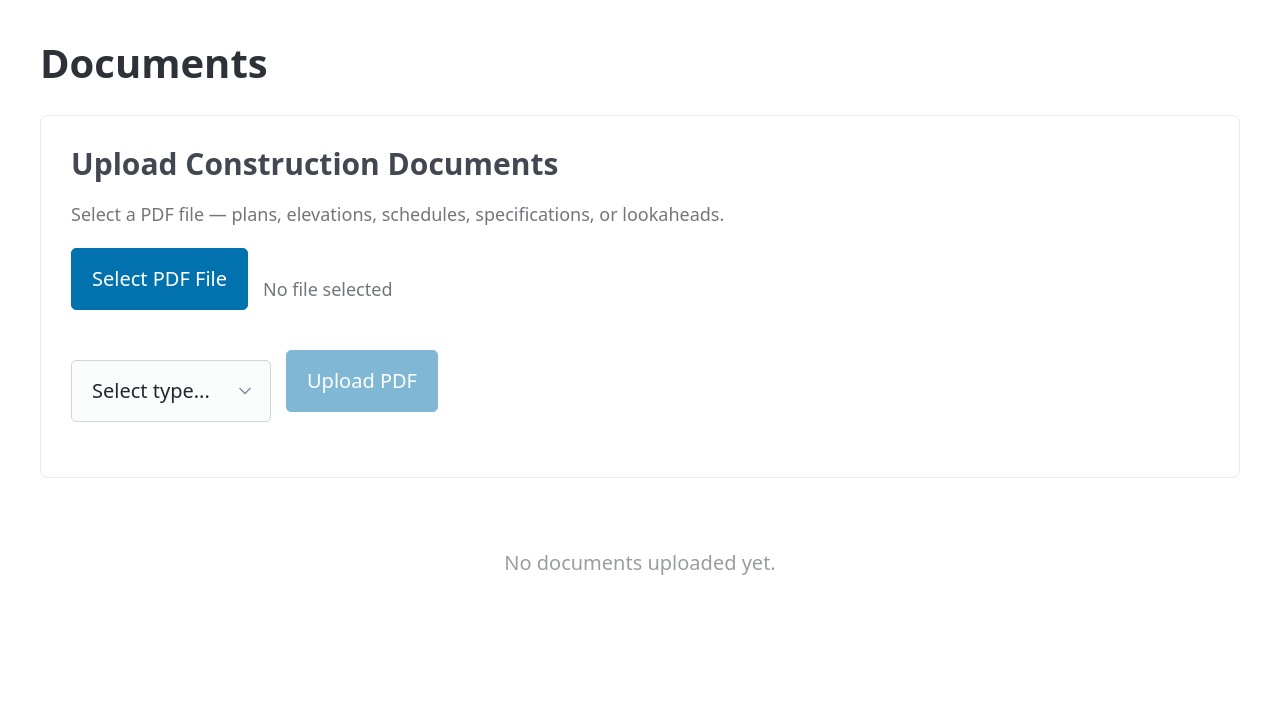
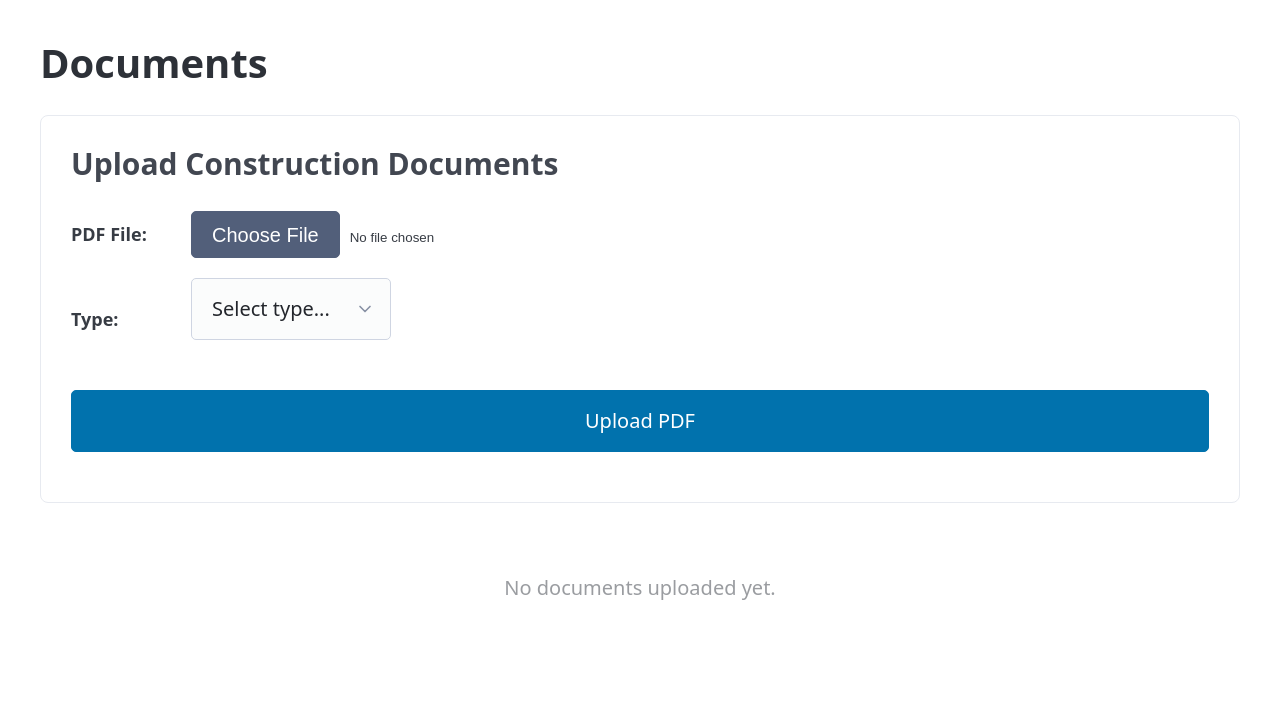
Before and after one commit to oodaooda/frontier, a FastAPI app: page /documents in a window 1280 px wide; the page is wider, and only the part inside the window is pictured. Shown: the part 104-807 px from the top of that part. Before the commit the page ends 679 px from the top of that part, so only its background shows below. Run offline with FastAPI, Linux system fonts and the light colour scheme; data that the repository does not hold is empty; some libraries are stand-ins or nearby versions.

Commit message:
Fix upload: reset all CSS on file input with all:revert
Pico CSS was overriding the native file input behavior.
Using style='all:revert' to strip all framework CSS from the
file input element, restoring browser-native appearance and
click handling. Also switched back to native form submission.

Co-Authored-By: Claude Opus 4.6 (1M context) <noreply@anthropic.com>

```diff
--- a/src/frontier/templates/documents.html
+++ b/src/frontier/templates/documents.html
@@ -7,19 +7,24 @@
     <h1>Documents</h1>
 </div>
 
-<div id="upload-section" style="border:1px solid var(--pico-muted-border-color); border-radius:8px; padding:1.5rem; margin-bottom:1.5rem;">
+<!-- Upload form using native form submission - no JS, no tricks -->
+<iframe name="upload-target" style="display:none;"></iframe>
+<div style="border:1px solid var(--pico-muted-border-color); border-radius:8px; padding:1.5rem; margin-bottom:1.5rem;">
     <h3 style="margin-top:0;">Upload Construction Documents</h3>
-    <p style="font-size:0.9rem; opacity:0.7;">Select a PDF file — plans, elevations, schedules, specifications, or lookaheads.</p>
-
-    <div style="display:flex; gap:0.75rem; align-items:center; flex-wrap:wrap; margin-bottom:1rem;">
-        <button type="button" id="pick-file-btn" onclick="document.getElementById('hidden-file').click();">
-            Select PDF File
-        </button>
-        <span id="file-name" style="font-size:0.9rem; opacity:0.7;">No file selected</span>
-    </div>
-
-    <div style="display:flex; gap:0.75rem; align-items:center; flex-wrap:wrap;">
-        <select id="upload-doc-type" style="width:200px; margin:0;">
+    <form id="upload-form" action="/documents/upload" method="post" enctype="multipart/form-data">
+        <table style="border:none; margin-bottom:1rem;">
+            <tr style="border:none;">
+                <td style="border:none; padding:0.5rem 0; font-weight:600; width:120px;">PDF File:</td>
+                <td style="border:none; padding:0.5rem 0;">
+                    <!-- Completely unstyled native file input -->
+                    <input type="file" name="file" accept="application/pdf,.pdf" required
+                           style="all:revert; display:inline-block;">
+                </td>
+            </tr>
+            <tr style="border:none;">
+                <td style="border:none; padding:0.5rem 0; font-weight:600;">Type:</td>
+                <td style="border:none; padding:0.5rem 0;">
+                    <select name="doc_type" style="width:200px;">
                         <option value="">Select type...</option>
                         <option value="plan">Plan</option>
                         <option value="elevation">Elevation</option>
@@ -28,59 +33,18 @@
                         <option value="lookahead">Lookahead</option>
                         <option value="table">Table</option>
                     </select>
-        <button type="button" id="upload-btn" onclick="doUpload();" disabled style="opacity:0.5;">
-            Upload PDF
-        </button>
+                </td>
+            </tr>
+        </table>
+        <button type="submit">Upload PDF</button>
+        <span id="upload-status" style="margin-left:1rem; font-size:0.9rem;"></span>
+    </form>
 </div>
 
-    <div id="upload-status" style="margin-top:0.75rem; font-size:0.9rem;"></div>
-</div>
-
-<!-- Hidden file input outside of any styled container -->
-<input type="file" id="hidden-file" accept=".pdf" style="position:fixed; top:-9999px; left:-9999px;">
-
 <script>
-document.getElementById('hidden-file').addEventListener('change', function() {
-    if (this.files.length > 0) {
-        document.getElementById('file-name').textContent = this.files[0].name;
-        document.getElementById('file-name').style.opacity = '1';
-        document.getElementById('file-name').style.fontWeight = '600';
-        document.getElementById('upload-btn').disabled = false;
-        document.getElementById('upload-btn').style.opacity = '1';
-    }
+document.getElementById('upload-form').addEventListener('submit', function() {
+    document.getElementById('upload-status').textContent = 'Uploading and rendering pages... please wait.';
 });
-
-function doUpload() {
-    var fileInput = document.getElementById('hidden-file');
-    if (!fileInput.files.length) {
-        alert('Please select a file first.');
-        return;
-    }
-
-    var formData = new FormData();
-    formData.append('file', fileInput.files[0]);
-    formData.append('doc_type', document.getElementById('upload-doc-type').value);
-
-    document.getElementById('upload-status').innerHTML = '<em>Uploading and rendering pages... please wait.</em>';
-    document.getElementById('upload-btn').disabled = true;
-
-    fetch('/documents/upload', {
-        method: 'POST',
-        body: formData
-    }).then(function(response) {
-        if (response.redirected) {
-            window.location.href = response.url;
-        } else if (response.ok) {
-            window.location.href = '/documents';
-        } else {
-            document.getElementById('upload-status').innerHTML = '<span style="color:var(--fail);">Upload failed: ' + response.statusText + '</span>';
-            document.getElementById('upload-btn').disabled = false;
-        }
-    }).catch(function(err) {
-        document.getElementById('upload-status').innerHTML = '<span style="color:var(--fail);">Upload error: ' + err + '</span>';
-        document.getElementById('upload-btn').disabled = false;
-    });
-}
 </script>
 
 {% if documents %}
```
Lines whose indentation alone changed are shown as unchanged.
